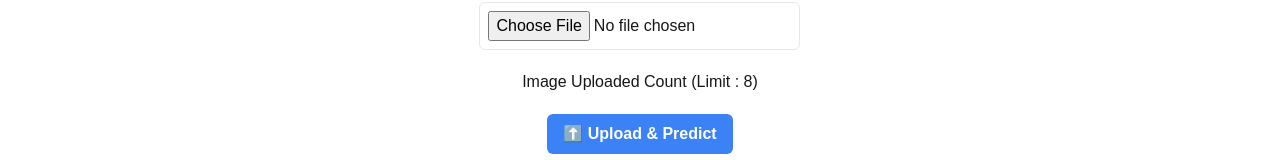
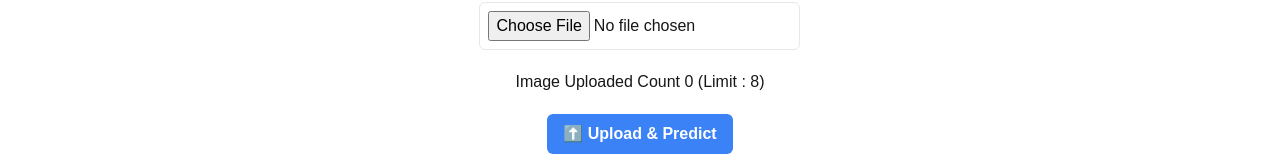
Before and after one commit to RoshanDevassy/SolarPanel_DeepLearning, a Next.js app in the folder frontend/: page /app in a window 1280 px wide. Shown: the part 332-492 px from the top of the page. Built offline with nearby package versions, Linux system fonts and the light colour scheme; no server answers.

Commit message:
updated upload limit

```diff
--- a/frontend/src/components/ImageUpload.jsx
+++ b/frontend/src/components/ImageUpload.jsx
@@ -104,7 +104,7 @@ export default function ImageUploader() {
         className="border p-2 rounded-md"
       />
 
-      <p>Image Uploaded Count {localStorage.getItem("uploadCount")} (Limit : 8)</p>
+      <p>Image Uploaded Count {uploadCount} (Limit : 8)</p>
 
       {/* Image Preview */}
       {preview && (
```
